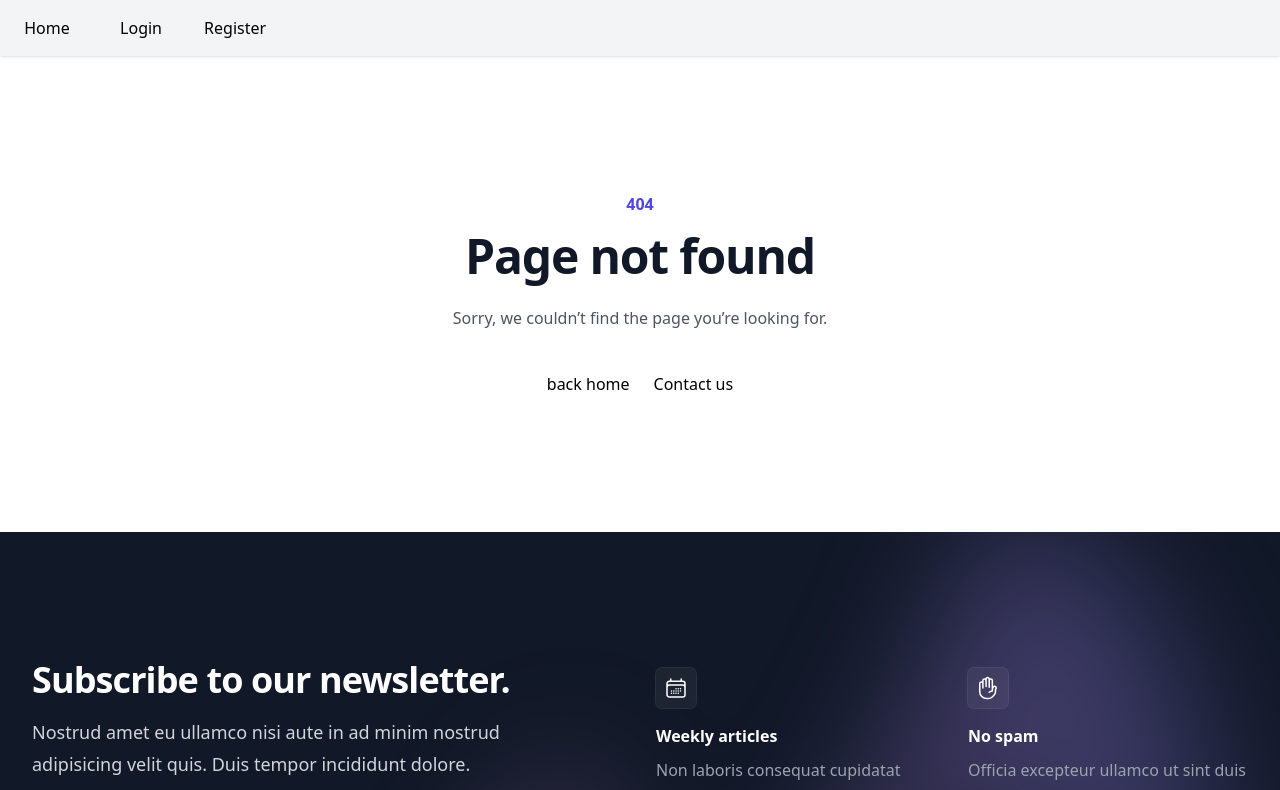
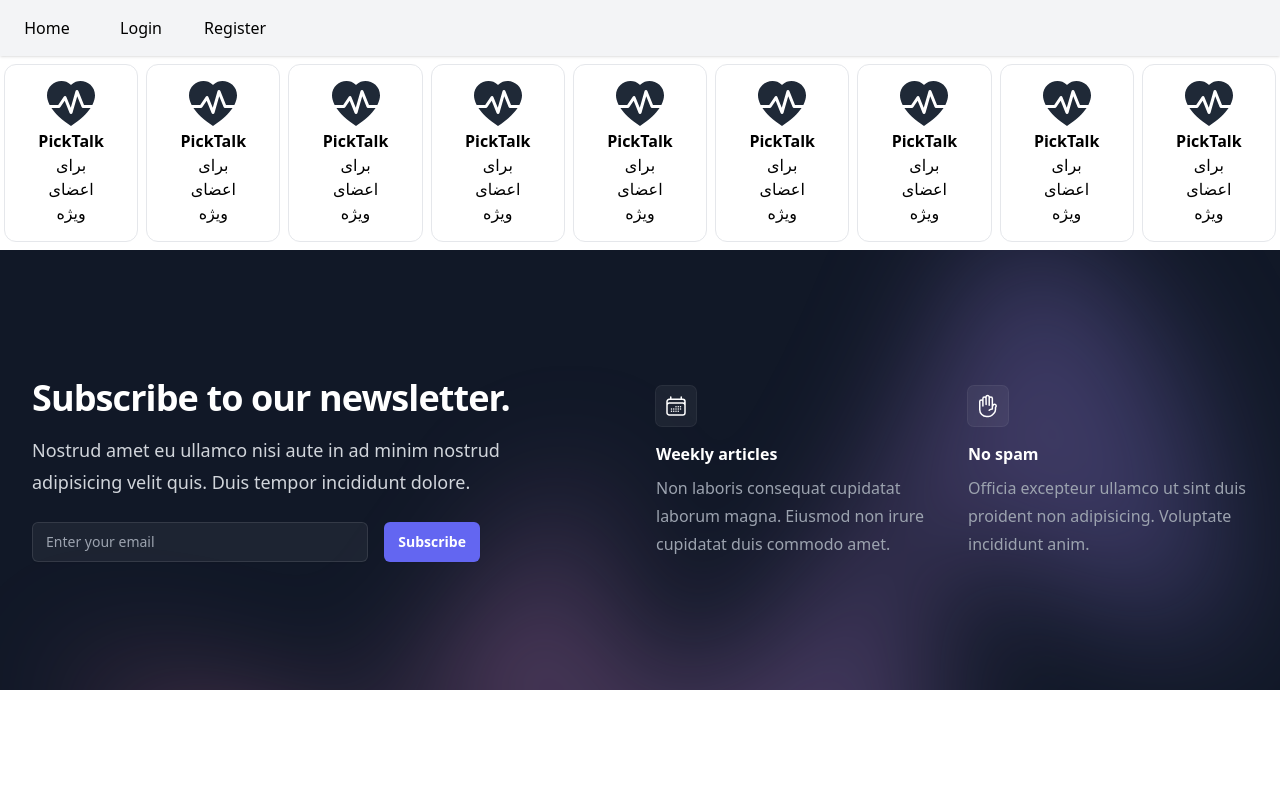
Before and after one commit to mehrdadshirvan/next-js-dashboard, a Next.js app: page /components/home/category-list in a window 1280 px wide. Before the commit this address had no page. Shown: the top 790 px of the page. Built offline with nearby package versions, Linux system fonts and the light colour scheme.

Commit message:
category add

```diff
--- /dev/null
+++ b/pages/components/home/category-list.tsx
@@ -0,0 +1,30 @@
+import { BsFillHeartPulseFill } from "react-icons/bs";
+
+function CategoryList() {
+
+
+    return (
+        <>
+            <div className="flex  flex-nowrap">
+                {
+                    [1,2,3,4,5,6,7,8,9].map((item) =>
+                        <>
+                             <div className='group/item mx-1'>
+                                <div className=' group-hover/item:visible px-8 py-4 border rounded-xl hover:.img hover:border-blue-400 hover:shadow-lg hover/item:scale-110 cursor-pointer transition-all ease-in-out'>
+                                    <span className='img'>
+                                        <BsFillHeartPulseFill className='block text-center text-5xl group-hover/item:text-5xl relative  group-hover/item:text-blue-900   transition-all text-gray-800 m-auto ' />
+                                    </span>
+                                    <span className='block text-center font-bold	'>PickTalk</span>
+                                    <span className='block text-center '>برای اعضای ویژه</span>
+                                </div>
+                            </div>
+                        </>
+                    )
+                }
+            </div>
+
+        </>
+    )
+}
+
+export default CategoryList;
--- a/pages/index.tsx
+++ b/pages/index.tsx
@@ -1,26 +1,31 @@
 import Head from 'next/head'
 import Image from 'next/image'
-import {Inter} from 'next/font/google'
+import { Inter } from 'next/font/google'
 import styles from '@/styles/Home.module.css'
 import Link from 'next/link'
 import PostSwiperSlider from "@/pages/components/PostSwiperSlider";
+import { BsBookmarks, BsFillHeartPulseFill } from 'react-icons/bs'
+import CategoryList from './components/home/category-list'
 
 // const inter = Inter({subsets: ['latin']})
 
 function Home(props: { posts: any; postsMostView: any }) {
-    const {posts, postsMostView} = props;
+    const { posts, postsMostView } = props;
     // console.log(props)
     return (
         <>
             <Head>
                 <title>Home</title>
-                <meta name="description" content="Generated by create next app"/>
-                <meta name="viewport" content="width=device-width, initial-scale=1"/>
-                <link rel="icon" href="/favicon.ico"/>
+                <meta name="description" content="Generated by create next app" />
+                <meta name="viewport" content="width=device-width, initial-scale=1" />
+                <link rel="icon" href="/favicon.ico" />
             </Head>
             <main className=''>
+                <div className='container mx-auto '>
+                     <CategoryList />
+                </div>
                 <div className={`container mx-auto `}>
-                    <PostSwiperSlider posts={posts} title="Popular post" className={`mt-4`}/>
+                    <PostSwiperSlider posts={posts} title="Popular post" className={`mt-4`} />
                 </div>
             </main>
         </>
@@ -33,7 +38,7 @@ export async function getServerSideProps() {
     const res2 = await fetch(`https://jsonplaceholder.typicode.com/posts?_start=10&_limit=20`)
     const postsMostView = await res2.json()
     return {
-        props: {posts, postsMostView},
+        props: { posts, postsMostView },
     }
 }
 
```
